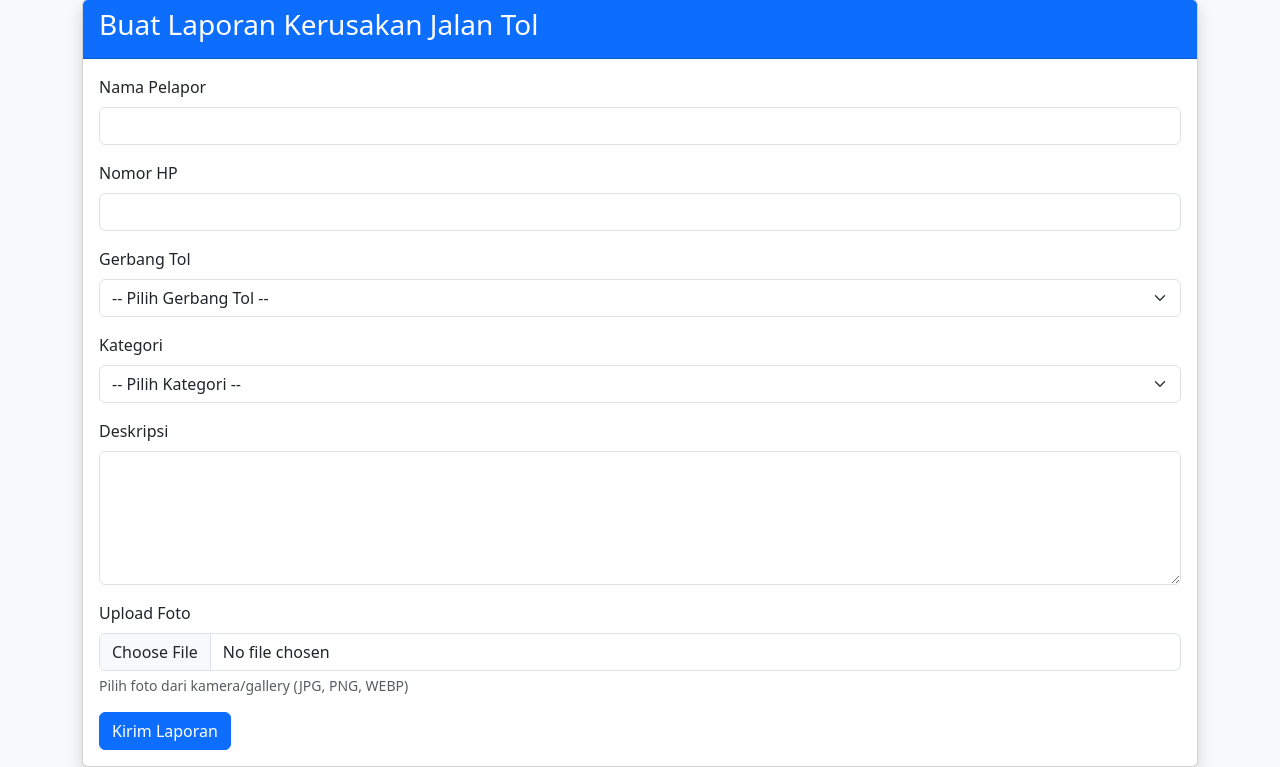
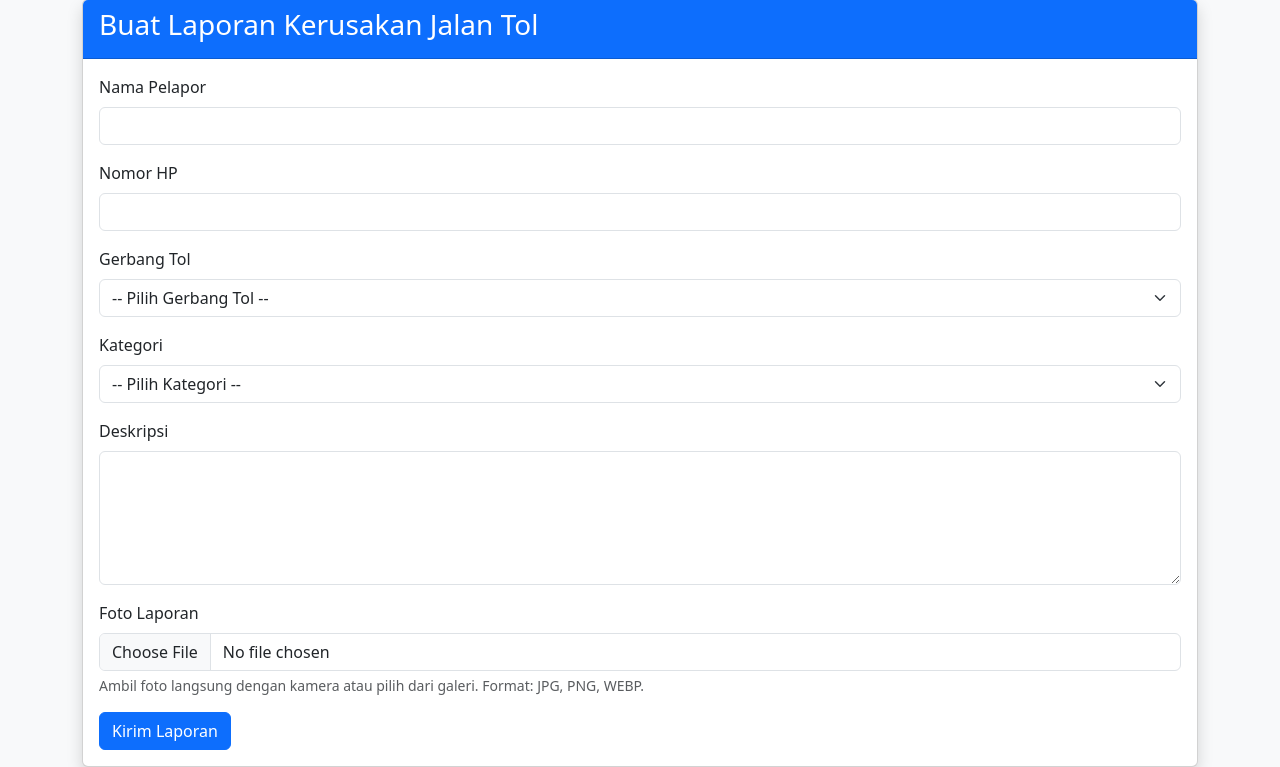
Before and after one commit to adzim-tx69/TollCare-Helpdesk, a Flask app: page /report in a window 1280 px wide. Shown: the part 49-816 px from the top of the page. Run offline with Flask 3, Linux system fonts and the light colour scheme.

Commit message:
Add camera upload for report photo

```diff
--- a/templates/masyarakat/report.html
+++ b/templates/masyarakat/report.html
@@ -298,31 +298,21 @@ required></textarea>
 
 <div class="mb-3">
 
-
     <label class="form-label">
-
-Upload Foto
-
+        Foto Laporan
     </label>
 
-
     <input
-
         type="file"
-
         class="form-control"
-
         name="photo"
-
-accept="image/*">
-
+        accept="image/*"
+        capture="environment">
 
     <div class="form-text">
-
-Pilih foto dari kamera/gallery (JPG, PNG, WEBP)
-
+        Ambil foto langsung dengan kamera atau pilih dari galeri.
+        Format: JPG, PNG, WEBP.
     </div>
-
 
 </div>
 
```
Lines whose indentation alone changed are shown as unchanged.
